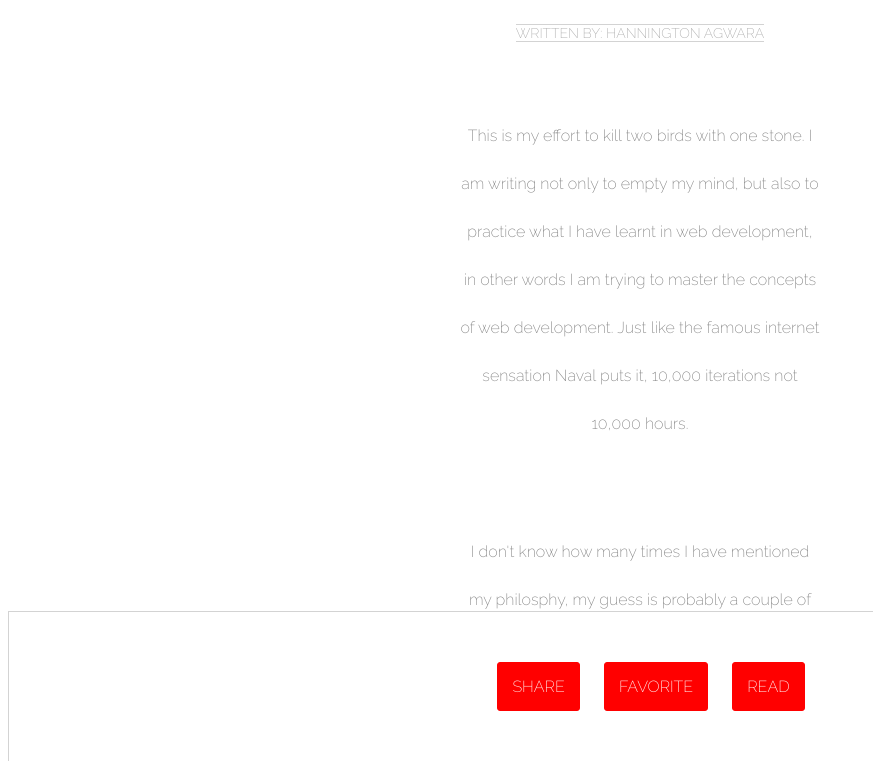
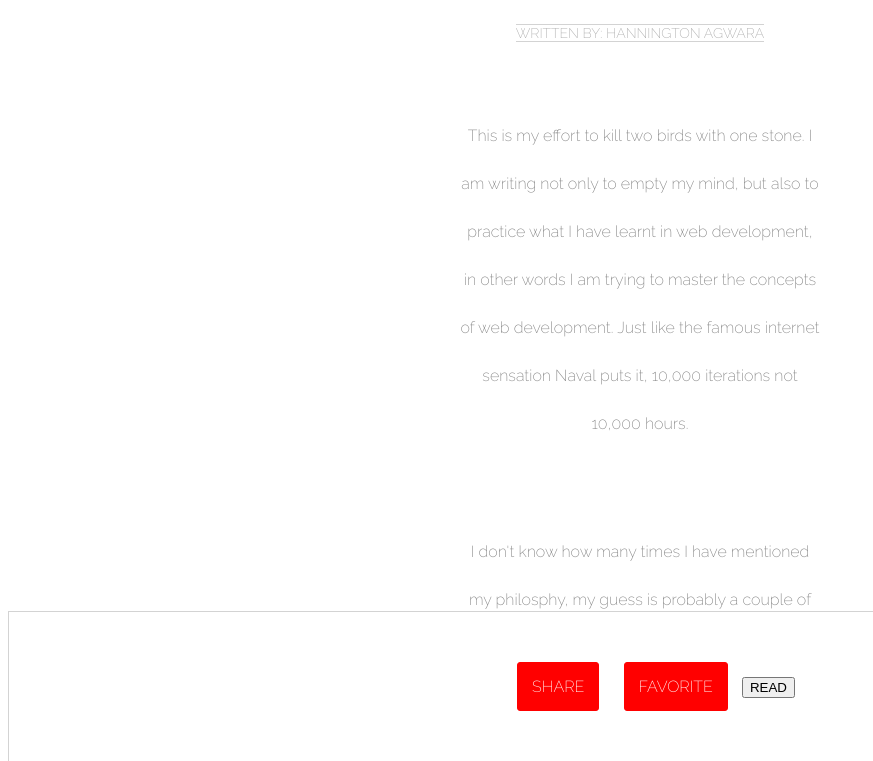
Before and after one commit to Agwarahans/agwarahans.github.io, a plain HTML site: page philosophy/index.html in a window 1280 px wide. Shown: the part 1533-2294 px from the top of the page, without its empty margins (0-873 px from the left). Drawn offline with Linux system fonts and the light colour scheme.

Commit message:
adding a button

```diff
--- a/philosophy/index.html
+++ b/philosophy/index.html
@@ -43,7 +43,7 @@
 		<div class="share">
 			<a href="#">SHARE</a>
 			<a href="#">FAVORITE</a>
-			<a href="#">READ</a>
+			<button>READ</button>
 		</div>
 
 
```
